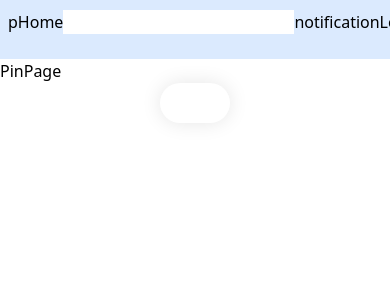
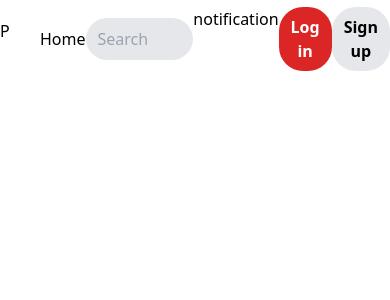
Before and after one commit to JonathanEdmund/pinterest_clone, a React (Create React App) app in the folder client/: page /pin/1 in a window 390 px wide. Shown: the top 300 px of the page. Built offline with nearby package versions, Linux system fonts and the light colour scheme; no server answers.

Commit message:
add error feedback on login, implement pin functionality, improve navbar and layout

```diff
--- a/client/src/components/Login.js
+++ b/client/src/components/Login.js
@@ -1,23 +1,10 @@
 import { useRef } from "react";
-import { useDispatch } from "react-redux";
+import { useDispatch, useSelector } from "react-redux";
 import { login } from "../store/authSlice";
 import { resetEntry } from "../store/uiSlice";
 
 const Login = () => {
   const dispatch = useDispatch();
-
-  const userRef = useRef();
-  const passwordRef = useRef();
-
-  const handleSubmit = (e) => {
-    e.preventDefault();
-    const input = {
-      username: userRef.current.value,
-      password: passwordRef.current.value,
-    };
-    console.log(input);
-    dispatch(login(input));
-  };
 
   const handleClose = (e) => {
     e.preventDefault();
@@ -41,36 +28,71 @@ const Login = () => {
             x="0px"
             y="0px"
             viewBox="0 0 512.883 512.883"
-            style={{ enableBackground: "new 0 0 512.883 512.883;" }}
+            style={{ enableBackground: "new 0 0 512.883 512.883" }}
           />
         </div>
         <h3 className="text-center text-3xl leading-6 font-medium text-gray-900">
           Welcome to Pinterest
         </h3>
         <div className="mt-2 px-7 py-3">
+          <Form />
+        </div>
+      </div>
+    </div>
+  );
+};
+
+export default Login;
+
+const Form = () => {
+  const dispatch = useDispatch();
+  const ui = useSelector((state) => state.ui);
+
+  const userRef = useRef();
+  const passwordRef = useRef();
+
+  const handleSubmit = (e) => {
+    e.preventDefault();
+    const input = {
+      username: userRef.current.value,
+      password: passwordRef.current.value,
+    };
+    dispatch(login(input));
+  };
+
+  const handleError = () => {
+    if (ui.error?.status) return "outline outline-red-600";
+
+    return "border-2";
+  };
+
+  return (
     <form onSubmit={handleSubmit}>
-            <label className="block text-gray-700 text-sm  mb-2" for="username">
+      <label className="block text-gray-700 text-sm  mb-2" htmlFor="username">
         Username
       </label>
       <input
         type="text"
-              className="appearance-none border-2 rounded-2xl w-full py-2 px-3 mb-2 text-gray-700 leading-tight focus:outline-none focus:shadow-outline"
+        className={`appearance-none rounded-2xl w-full py-2 px-3 mb-2 text-gray-700 leading-tight focus:outline-none focus:shadow-outline ${handleError()}`}
         name="username"
         placeholder="Username"
         ref={userRef}
       />
-            <label className="block text-gray-700 text-sm  mb-2" for="password">
+      <label className="block text-gray-700 text-sm  mb-2" htmlFor="password">
         Password
       </label>
       <input
         type="password"
-              className="appearance-none border-2 rounded-2xl w-full py-2 px-3 text-gray-700 leading-tight focus:outline-none focus:shadow-outline"
+        className={`appearance-none rounded-2xl w-full py-2 px-3 text-gray-700 leading-tight focus:outline-none focus:shadow-outline ${handleError()}`}
         name="password"
         placeholder="Password"
         ref={passwordRef}
       />
-            <p className="text-gray-700 font-bold text-sm">
-              Forgotten your password?
+      {ui.error?.status && (
+        <p className="text-sm text-red-600 my-1">{ui.error.message}</p>
+      )}
+      <p className="text-gray-700 font-semibold text-sm hover:underline ">
+        Forgot your password?
       </p>
       <div className="items-center my-4">
         <button
@@ -81,10 +103,5 @@ const Login = () => {
         </button>
       </div>
     </form>
-        </div>
-      </div>
-    </div>
   );
 };
-
-export default Login;
--- a/client/src/components/Pin.js
+++ b/client/src/components/Pin.js
@@ -1,9 +1,28 @@
 import { useState } from "react";
+import { useDispatch, useSelector } from "react-redux";
 import { Link } from "react-router-dom";
+import pin from "../api/pin";
+import { setLoginEntry } from "../store/uiSlice";
 
 const Pin = (props) => {
+  const dispatch = useDispatch();
+  const user = useSelector((state) => state.auth.user);
+
   const { _id, link, title } = props.pin;
   const [isShown, setIsShown] = useState(false);
+
+  const handleClick = async (e) => {
+    e.preventDefault();
+
+    if (!user) {
+      console.log(user);
+      dispatch(setLoginEntry());
+      return;
+    }
+    console.log(_id);
+    await pin({ pinId: _id });
+    console.log("sucess");
+  };
 
   return (
     <div className="w-[16%] mb-3 pb-3 rounded-lg">
@@ -13,7 +32,10 @@ const Pin = (props) => {
         onMouseLeave={() => setIsShown(false)}
       >
         {isShown && (
-          <button className="absolute top-0 right-0 z-10 bg-red-600 text-white p-3 rounded-3xl m-2">
+          <button
+            className="absolute top-0 right-0 z-10 bg-red-600 text-white p-3 rounded-3xl m-2"
+            onClick={handleClick}
+          >
             Save
           </button>
         )}
--- a/client/src/components/Register.js
+++ b/client/src/components/Register.js
@@ -0,0 +1,97 @@
+import { useRef } from "react";
+import { useDispatch } from "react-redux";
+import { login } from "../store/authSlice";
+import { resetEntry } from "../store/uiSlice";
+
+const Login = () => {
+  const dispatch = useDispatch();
+
+  const userRef = useRef();
+  const passwordRef = useRef();
+
+  const handleSubmit = (e) => {
+    e.preventDefault();
+    const input = {
+      username: userRef.current.value,
+      password: passwordRef.current.value,
+    };
+    console.log(input);
+    dispatch(login(input));
+  };
+
+  const handleClose = (e) => {
+    e.preventDefault();
+    dispatch(resetEntry());
+  };
+
+  return (
+    <div className="fixed inset-x-0 top-20 mx-auto p-5 border w-96 shadow-lg rounded-3xl bg-white z-20">
+      <div className="mt-3">
+        <button
+          onClick={handleClose}
+          className="absolute top-0 right-0 mx-5 my-3 text-3xl"
+        >
+          x
+        </button>
+        <div className="mx-auto my-5 flex items-center justify-center h-8 w-8 rounded-full bg-red-600">
+          <svg
+            version="1.1"
+            id="Layer_1"
+            xmlns="http://www.w3.org/2000/svg"
+            x="0px"
+            y="0px"
+            viewBox="0 0 512.883 512.883"
+            style={{ enableBackground: "new 0 0 512.883 512.883;" }}
+          />
+        </div>
+        <h3 className="text-center text-3xl leading-6 font-medium text-gray-900">
+          Welcome to Pinterest
+        </h3>
+        <div className="mt-2 px-7 py-3">
+          <form onSubmit={handleSubmit}>
+            <label className="block text-gray-700 text-sm  mb-2" for="username">
+              Username
+            </label>
+            <input
+              type="text"
+              className="appearance-none border-2 rounded-2xl w-full py-2 px-3 mb-2 text-gray-700 leading-tight focus:outline-none focus:shadow-outline"
+              name="username"
+              placeholder="Username"
+              ref={userRef}
+            />
+            <label className="block text-gray-700 text-sm  mb-2" for="password">
+              Password
+            </label>
+            <input
+              type="password"
+              className="appearance-none border-2 rounded-2xl w-full py-2 px-3 text-gray-700 leading-tight focus:outline-none focus:shadow-outline"
+              name="password"
+              placeholder="Create a password"
+              ref={passwordRef}
+            />
+            <label className="block text-gray-700 text-sm  mb-2" for="age">
+              Age
+            </label>
+            <input
+              type="number"
+              className="appearance-none border-2 rounded-2xl w-full py-2 px-3 text-gray-700 leading-tight focus:outline-none focus:shadow-outline"
+              name="age"
+              placeholder="Age"
+            />
+
+            <div className="items-center my-4">
+              <button
+                type="submit"
+                className="px-4 py-2 bg-red-600 text-white text-base font-medium rounded-3xl w-full shadow-sm hover:bg-red-700 focus:outline-none"
+              >
+                Continue
+              </button>
+            </div>
+          </form>
+        </div>
+      </div>
+    </div>
+  );
+};
+
+export default Login;
--- a/client/src/components/navbar.js
+++ b/client/src/components/navbar.js
@@ -1,7 +1,7 @@
 import { useState, useRef } from "react";
 import { Link } from "react-router-dom";
 import { useSelector, useDispatch } from "react-redux";
-import { setLoginEntry } from "../store/uiSlice";
+import { setLoginEntry, setRegisterEntry } from "../store/uiSlice";
 
 const Navbar = () => {
   const user = useSelector((state) => state.auth.user);
@@ -14,31 +14,55 @@ const Navbar = () => {
     dispatch(setLoginEntry());
   };
 
+  const handleClickRegister = (e) => {
+    dispatch(setRegisterEntry());
+  };
+
   return (
-    <nav className="fixed -mt-[7vh] h-[7vh] w-[100vw] z-20 flex justify-between bg-blue-100 px-2 sm:px-4 py-2.5 ">
-      {/* {login && <div className="w-[200px] h-[200px] fixed bg-white">abs</div>} */}
-      <div>
-        <Link to="/">p</Link>
+    <nav className="fixed flex items-center -mt-[11vh] h-[11vh] w-[100vw] z-20 bg-white pb-2 sm:px-4 py-2.5 ">
+      <div className="flex w-full items-center h-full">
+        <div className="flex  items-center ">
+          {/* <div className="rounded-full hover:bg-gray-200 h-10 w-10 items-center justify-center"> */}
+
+          <Link
+            className="rounded-full hover:bg-gray-200 h-10 w-10 items-center justify-center"
+            to="/"
+          >
+            P
+          </Link>
+          <button>Home</button>
         </div>
-      <div>Home</div>
-      <div>
-        <input type="text" />
+        <div className="grow h-[5vh]">
+          <input
+            className="w-full h-full rounded-3xl px-3 bg-gray-200 hover:bg-gray-300"
+            type="text"
+            placeholder="Search"
+          />
         </div>
+        <div className="flex">
           {user ? (
             <>dp</>
           ) : (
             <>
               <div>notification</div>
-          <div
-            className="cursor-pointer"
+              <button
+                className="bg-red-600 rounded-3xl text-white px-3 py-2 font-semibold"
                 name="login"
                 onClick={handleClickLogin}
               >
-            Login
-          </div>
-          <div>Sign Up</div>
+                Log in
+              </button>
+              <button
+                className="bg-gray-200 rounded-3xl px-3 py-2 font-semibold"
+                name="register"
+                onClick={handleClickRegister}
+              >
+                Sign up
+              </button>
             </>
           )}
+        </div>
+      </div>
     </nav>
   );
 };
--- a/client/src/pages/Homepage.jsx
+++ b/client/src/pages/Homepage.jsx
@@ -1,8 +1,11 @@
 import { useEffect, useState } from "react";
 import { useSelector, useDispatch } from "react-redux";
+
+// components
 import Login from "../components/Login";
 import Pin from "../components/Pin";
 import Overlay from "../components/Overlay";
+import Register from "../components/Register";
 
 const Homepage = () => {
   const [pins, setPins] = useState([]);
@@ -23,9 +26,15 @@ const Homepage = () => {
           <Login />
         </>
       )}
+      {entry?.register && (
+        <>
+          <Overlay />
+          <Register />
+        </>
+      )}
 
       {/* <div className="inset-0 h-full lg:columns-6 md:columns-3 sm:columns-2 gap-x-2 mx-2"> */}
-      <div className="mt-[7vh] h-[100vh] inset-0  flex flex-col flex-wrap justify-start mx-2">
+      <div className="mt-[11vh] h-[100vh] inset-0  flex flex-col flex-wrap justify-start mx-2">
         {pins.map((pin) => {
           // render pin component
           return <Pin key={pin._id} pin={pin} />;
--- a/client/src/pages/PinPage.jsx
+++ b/client/src/pages/PinPage.jsx
@@ -13,10 +13,13 @@ const PinPage = () => {
       });
   }, [pinId]);
   return (
-    <div className="mt-[7vh]">
-      <h1>PinPage</h1>
-      <div className="bg-white grid grid-cols-2 mx-40 p-5 rounded-3xl shadow-[0_0_20px_0_rgba(0,0,0,0.1)]">
-        <img className="rounded-2xl" src={pin?.link} alt={pin?.title} />
+    <div className="mt-[10vh] p-3">
+      <div className="bg-white grid grid-cols-2 mx-60 rounded-3xl shadow-[0_0_20px_0_rgba(0,0,0,0.1)]">
+        <img
+          className="rounded-l-3xl w-full"
+          src={pin?.link}
+          alt={pin?.title}
+        />
         <div>
           <p className="text-lg  ">{pin?.title}</p>
         </div>
```
Lines whose indentation alone changed are shown as unchanged.
